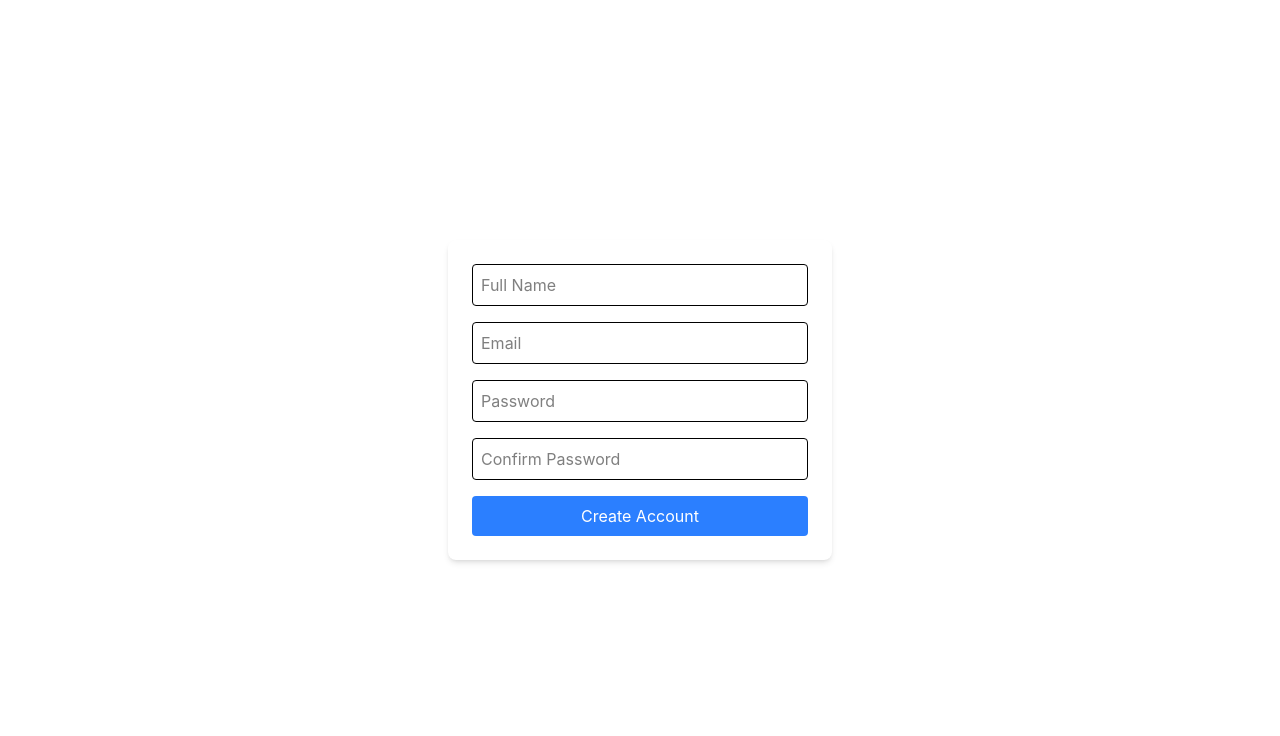
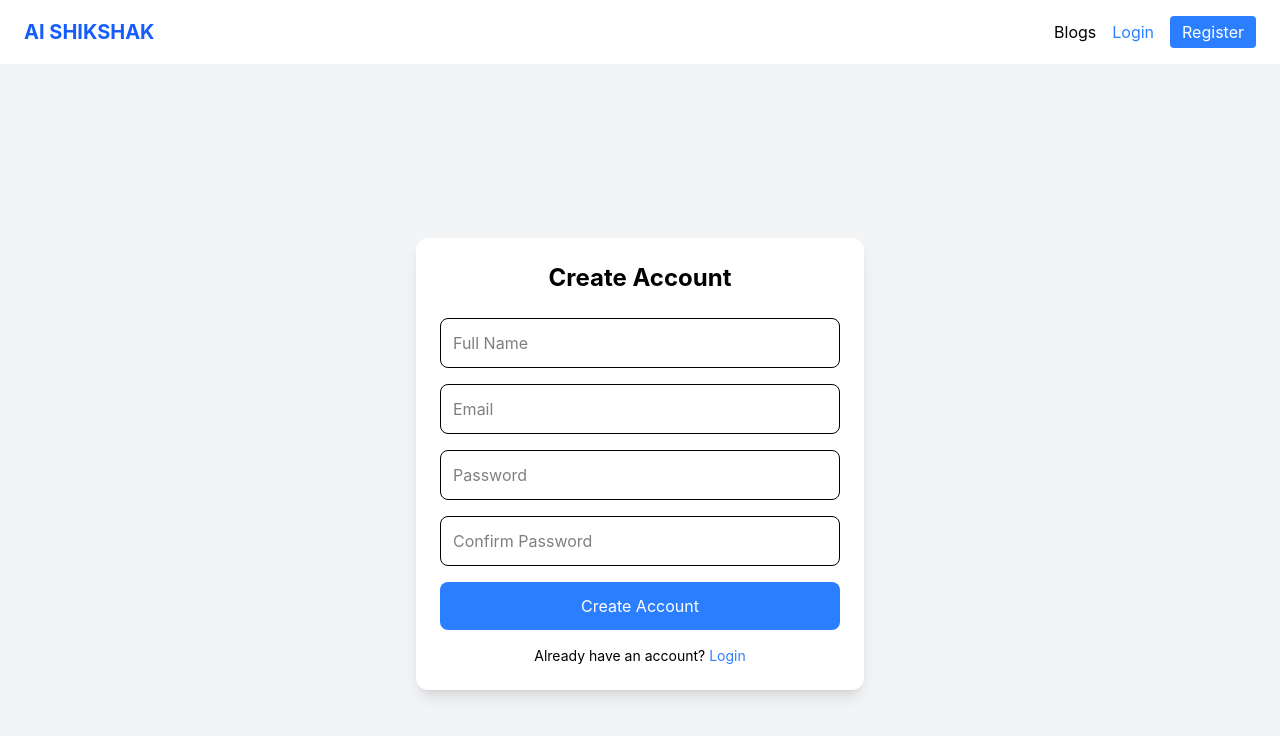
Before and after one commit to ErRahulPanchta/AI-SHIKSHAK, a React (Vite) app in the folder client/: page /register in a window 1280 px wide. Shown: the top 736 px of the page. Built offline with nearby package versions, Linux system fonts and the light colour scheme; no server answers; the HTML template or start-up script is replaced by a standard one.

Commit message:
feat(login&navbar):handled login form with global state management using zustand and also navbar

```diff
--- a/client/src/App.jsx
+++ b/client/src/App.jsx
@@ -1,7 +1,22 @@
+import { BrowserRouter } from "react-router-dom";
+import { useEffect } from "react";
+import useAuthStore from "./store/authStore";
 import AppRoutes from "./routes/AppRoutes";
+import Navbar from "./components/layout/Navbar";
 
 function App() {
-  return <AppRoutes />;
+  const fetchUser = useAuthStore((state) => state.fetchUser);
+
+  useEffect(() => {
+    fetchUser();
+  }, []);
+
+  return (
+    <BrowserRouter>
+      <Navbar />
+      <AppRoutes />
+    </BrowserRouter>
+  );
 }
 
 export default App;
--- /dev/null
+++ b/client/src/components/common/ProtectedRoute.jsx
@@ -0,0 +1,14 @@
+import { Navigate } from "react-router-dom";
+import useAuthStore from "../../store/authStore";
+
+const ProtectedRoute = ({ children }) => {
+  const isAuthenticated = useAuthStore((state) => state.isAuthenticated);
+
+  if (!isAuthenticated) {
+    return <Navigate to="/login" />;
+  }
+
+  return children;
+};
+
+export default ProtectedRoute;
--- /dev/null
+++ b/client/src/components/layout/Navbar.jsx
@@ -0,0 +1,67 @@
+import { Link, useNavigate } from "react-router-dom";
+import useAuthStore from "../../store/authStore";
+import toast from "react-hot-toast";
+
+const Navbar = () => {
+  const { user, isAuthenticated, logout } = useAuthStore();
+  const navigate = useNavigate();
+
+  const handleLogout = async () => {
+    await logout();
+    toast.success("Logged out successfully");
+    navigate("/login");
+  };
+
+  return (
+    <nav className="bg-white shadow-md px-6 py-4 flex justify-between items-center">
+
+      {/* Logo */}
+      <Link to="/" className="text-xl font-bold text-blue-600">
+        AI SHIKSHAK
+      </Link>
+
+      {/* Links */}
+      <div className="flex items-center gap-4">
+
+        <Link to="/blogs" className="hover:text-blue-500">
+          Blogs
+        </Link>
+
+        {isAuthenticated ? (
+          <>
+            {/* User Name */}
+            <span className="text-gray-700 font-medium">
+              {user?.name}
+            </span>
+
+            {/* Logout */}
+            <button
+              onClick={handleLogout}
+              className="bg-red-500 text-white px-3 py-1 rounded hover:bg-red-600"
+            >
+              Logout
+            </button>
+          </>
+        ) : (
+          <>
+            <Link
+              to="/login"
+              className="text-blue-500 hover:underline"
+            >
+              Login
+            </Link>
+
+            <Link
+              to="/register"
+              className="bg-blue-500 text-white px-3 py-1 rounded"
+            >
+              Register
+            </Link>
+          </>
+        )}
+      </div>
+    </nav>
+  );
+};
+
+export default Navbar;
--- a/client/src/pages/auth/Login.jsx
+++ b/client/src/pages/auth/Login.jsx
@@ -1,7 +1,73 @@
+import { useState } from "react";
+import { useNavigate } from "react-router-dom";
+import toast from "react-hot-toast";
+import useAuthStore from "../../store/authStore";
+
 const Login = () => {
+  const [data, setData] = useState({
+    email: "",
+    password: "",
+  });
+
+  const { login, loading } = useAuthStore();
+  const navigate = useNavigate();
+
+  const handleChange = (e) => {
+    setData({
+      ...data,
+      [e.target.name]: e.target.value,
+    });
+  };
+
+  const handleSubmit = async (e) => {
+    e.preventDefault();
+
+    const res = await login(data);
+
+    if (res.success) {
+      toast.success("Login successful");
+      navigate("/");
+    } else {
+      toast.error(res.message);
+    }
+  };
+
   return (
-    <div>Login</div>
-  )
-}
+    <div className="min-h-screen flex items-center justify-center bg-gray-100">
+      <div className="bg-white w-full max-w-md p-6 rounded-xl shadow-lg">
+        <h2 className="text-2xl font-bold text-center mb-6">Login</h2>
 
-export default Login
+        <form onSubmit={handleSubmit} className="space-y-4">
+
+          <input
+            type="email"
+            name="email"
+            placeholder="Email"
+            value={data.email}
+            onChange={handleChange}
+            className="w-full border p-3 rounded-lg"
+          />
+
+          <input
+            type="password"
+            name="password"
+            placeholder="Password"
+            value={data.password}
+            onChange={handleChange}
+            className="w-full border p-3 rounded-lg"
+          />
+
+          <button
+            type="submit"
+            disabled={loading}
+            className="w-full bg-blue-500 text-white py-3 rounded-lg"
+          >
+            {loading ? "Logging in..." : "Login"}
+          </button>
+        </form>
+      </div>
+    </div>
+  );
+};
+
+export default Login;
--- a/client/src/pages/auth/Register.jsx
+++ b/client/src/pages/auth/Register.jsx
@@ -1,7 +1,7 @@
 import { useState } from "react";
+import { useNavigate } from "react-router-dom";
 import toast from "react-hot-toast";
-import { useNavigate } from "react-router-dom";
-import { registerUser } from "../../services/auth.service.js";
+import { requestOtp } from "../../services/auth.service";
 
 const Register = () => {
   const [data, setData] = useState({
@@ -11,92 +11,112 @@ const Register = () => {
     confirmPassword: "",
   });
 
+  const [loading, setLoading] = useState(false);
   const navigate = useNavigate();
 
   const handleChange = (e) => {
     const { name, value } = e.target;
-    setData((prev) => ({
-      ...prev,
-      [name]: value,
-    }));
+    setData((prev) => ({ ...prev, [name]: value }));
   };
 
   const handleSubmit = async (e) => {
   e.preventDefault();
 
+  if (!data.name || !data.email || !data.password) {
+    return toast.error("All fields are required");
+  }
+
+  if (data.password.length < 6) {
+    return toast.error("Password must be at least 6 characters");
+  }
+
   if (data.password !== data.confirmPassword) {
-      toast.error("Passwords do not match");
-      return;
+    return toast.error("Passwords do not match");
   }
 
   try {
-      const res = await registerUser({
-        name: data.name,
+    setLoading(true);
+
+    await requestOtp({
       email: data.email,
-        password: data.password,
+      type: "verify",
     });
 
-      if (res.data.success) {
-        toast.success(res.data.message || "Registered successfully");
-        setData({
-          name: "",
-          email: "",
-          password: "",
-          confirmPassword: "",
-        });
-        navigate("/login");
-      }
+    toast.success("OTP sent to your email");
+
+    navigate("/verify-otp", { state: data });
   } catch (error) {
-      toast.error(error?.response?.data?.message || "Something went wrong");
+    toast.error(error?.response?.data?.message || "Failed to send OTP");
+  } finally {
+    setLoading(false);
   }
 };
 
   return (
-    <section className="flex justify-center items-center min-h-screen">
-      <div className="bg-white p-6 rounded-lg shadow-md w-96">
-        <form onSubmit={handleSubmit} className="flex flex-col gap-4">
+    <div className="min-h-screen flex items-center justify-center bg-gray-100">
+      <div className="bg-white w-full max-w-md p-6 rounded-xl shadow-lg">
+        <h2 className="text-2xl font-bold text-center mb-6">
+          Create Account
+        </h2>
+
+        <form onSubmit={handleSubmit} className="space-y-4">
+
           <input
             type="text"
             name="name"
             placeholder="Full Name"
+            value={data.name}
             onChange={handleChange}
-            value={data.name}
-            className="border p-2 rounded"
+            className="w-full border p-3 rounded-lg focus:outline-none focus:ring-2 focus:ring-blue-400"
           />
 
           <input
             type="email"
             name="email"
             placeholder="Email"
+            value={data.email}
             onChange={handleChange}
-            value={data.email}
-            className="border p-2 rounded"
+            className="w-full border p-3 rounded-lg focus:outline-none focus:ring-2 focus:ring-blue-400"
           />
 
           <input
             type="password"
             name="password"
             placeholder="Password"
+            value={data.password}
             onChange={handleChange}
-            value={data.password}
-            className="border p-2 rounded"
+            className="w-full border p-3 rounded-lg focus:outline-none focus:ring-2 focus:ring-blue-400"
           />
 
           <input
             type="password"
             name="confirmPassword"
             placeholder="Confirm Password"
+            value={data.confirmPassword}
             onChange={handleChange}
-            value={data.confirmPassword}
-            className="border p-2 rounded"
+            className="w-full border p-3 rounded-lg focus:outline-none focus:ring-2 focus:ring-blue-400"
           />
 
-          <button type="submit" className="bg-blue-500 text-white p-2 rounded">
-            Create Account
+          <button
+            type="submit"
+            disabled={loading}
+            className="w-full bg-blue-500 hover:bg-blue-600 text-white py-3 rounded-lg transition disabled:opacity-50"
+          >
+            {loading ? "Sending OTP..." : "Create Account"}
           </button>
         </form>
+
+        <p className="text-sm text-center mt-4">
+          Already have an account?{" "}
+          <span
+            className="text-blue-500 cursor-pointer"
+            onClick={() => navigate("/login")}
+          >
+            Login
+          </span>
+        </p>
       </div>
-    </section>
+    </div>
   );
 };
 
--- /dev/null
+++ b/client/src/pages/auth/VerifyOtp.jsx
@@ -0,0 +1,113 @@
+import { useState, useEffect } from "react";
+import { useLocation, useNavigate } from "react-router-dom";
+import toast from "react-hot-toast";
+import { verifyOtp, registerUser, requestOtp } from "../../services/auth.service";
+
+const VerifyOtp = () => {
+  const [otp, setOtp] = useState("");
+  const [loading, setLoading] = useState(false);
+  const [timer, setTimer] = useState(60);
+
+  const navigate = useNavigate();
+  const location = useLocation();
+  const userData = location.state;
+
+  useEffect(() => {
+    if (!userData) navigate("/register");
+  }, []);
+
+  // Timer countdown
+  useEffect(() => {
+    if (timer === 0) return;
+
+    const interval = setInterval(() => {
+      setTimer((prev) => prev - 1);
+    }, 1000);
+
+    return () => clearInterval(interval);
+  }, [timer]);
+
+  const handleVerify = async () => {
+    if (!otp) return toast.error("Enter OTP");
+
+    try {
+      setLoading(true);
+
+      await verifyOtp({
+        email: userData.email,
+        otp,
+        type: "verify",
+      });
+
+      await registerUser({
+        name: userData.name,
+        email: userData.email,
+        password: userData.password,
+      });
+
+      toast.success("Registration successful");
+      navigate("/login");
+    } catch (error) {
+      toast.error(error?.response?.data?.message || "Invalid OTP");
+    } finally {
+      setLoading(false);
+    }
+  };
+
+  const handleResend = async () => {
+    try {
+      await requestOtp({
+        email: userData.email,
+        type: "verify",
+      });
+
+      toast.success("OTP resent");
+      setTimer(60);
+    } catch (error) {
+      toast.error("Failed to resend OTP");
+    }
+  };
+
+  return (
+    <div className="min-h-screen flex items-center justify-center bg-gray-100">
+      <div className="bg-white w-full max-w-md p-6 rounded-xl shadow-lg text-center">
+        <h2 className="text-2xl font-bold mb-4">Verify OTP</h2>
+        <p className="text-gray-500 mb-6">
+          Enter the OTP sent to your email
+        </p>
+
+        <input
+          type="text"
+          maxLength={6}
+          value={otp}
+          onChange={(e) => setOtp(e.target.value)}
+          className="w-full border p-3 rounded-lg text-center text-lg tracking-widest focus:ring-2 focus:ring-blue-400"
+          placeholder="------"
+        />
+
+        <button
+          onClick={handleVerify}
+          disabled={loading}
+          className="w-full mt-4 bg-blue-500 text-white py-3 rounded-lg hover:bg-blue-600 disabled:opacity-50"
+        >
+          {loading ? "Verifying..." : "Verify & Register"}
+        </button>
+
+        <div className="mt-4 text-sm">
+          {timer > 0 ? (
+            <p>Resend OTP in {timer}s</p>
+          ) : (
+            <button
+              onClick={handleResend}
+              className="text-blue-500 hover:underline"
+            >
+              Resend OTP
+            </button>
+          )}
+        </div>
+      </div>
+    </div>
+  );
+};
+
+export default VerifyOtp;
--- a/client/src/routes/AppRoutes.jsx
+++ b/client/src/routes/AppRoutes.jsx
@@ -1,24 +1,24 @@
-import { BrowserRouter, Routes, Route } from "react-router-dom";
+import { Routes, Route } from "react-router-dom";
 
 import Home from "../pages/Home";
 import Login from "../pages/auth/Login";
 import Register from "../pages/auth/Register";
+import VerifyOtp from "../pages/auth/VerifyOtp";
 import BlogList from "../pages/blog/BlogList";
 import NotFound from "../pages/NotFound";
 
 export default function AppRoutes() {
   return (
-    <BrowserRouter>
     <Routes>
       <Route path="/" element={<Home />} />
 
       <Route path="/login" element={<Login />} />
       <Route path="/register" element={<Register />} />
+      <Route path="/verify-otp" element={<VerifyOtp />} />
 
       <Route path="/blogs" element={<BlogList />} />
 
       <Route path="*" element={<NotFound />} />
     </Routes>
-    </BrowserRouter>
   );
 }
--- /dev/null
+++ b/client/src/store/authStore.js
@@ -0,0 +1,60 @@
+import { create } from "zustand";
+import { loginUser, logoutUser, getMe } from "../services/auth.service";
+
+const useAuthStore = create((set) => ({
+  user: null,
+  loading: false,
+  isAuthenticated: false,
+
+  login: async (data) => {
+    try {
+      set({ loading: true });
+
+      const res = await loginUser(data);
+
+      set({
+        user: res.data.data,
+        isAuthenticated: true,
+      });
+
+      return { success: true };
+    } catch (error) {
+      return {
+        success: false,
+        message:
+          error?.response?.data?.message || "Login failed",
+      };
+    } finally {
+      set({ loading: false });
+    }
+  },
+
+  fetchUser: async () => {
+    try {
+      const res = await getMe();
+
+      set({
+        user: res.data.data,
+        isAuthenticated: true,
+      });
+    } catch {
+      set({
+        user: null,
+        isAuthenticated: false,
+      });
+    }
+  },
+
+  logout: async () => {
+    try {
+      await logoutUser();
+    } catch {}
+
+    set({
+      user: null,
+      isAuthenticated: false,
+    });
+  },
+}));
+
+export default useAuthStore;
```
Also changed, not shown: client/src/services/auth.service.js (+8 -0 lines). Lines whose indentation alone changed are shown as unchanged.
